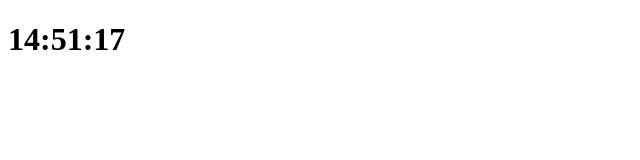
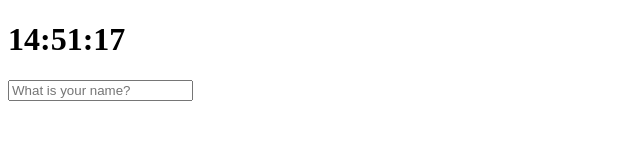
Before and after one commit to from-raw/Momotum, a plain HTML site: page index.html in a window 1280 px wide. Shown: the whole page, without its empty margins (0-640 px from the left). Drawn offline with Linux system fonts and the light colour scheme.

Commit message:
greeting 초안
input 박스가 보이는 것 수정해야 됨

```diff
--- a/index.html
+++ b/index.html
@@ -4,13 +4,24 @@
   <meta charset="UTF-8">
   <meta name="viewport" content="width=device-width, initial-scale=1.0">
   <title>Momotum</title>
+  <link ref="stylesheet" href="./style.css" >
 </head>
 <body>
+  <!-- 01) 시계 부분 -->
   <div class="js-clock">
     <h1>
       00:00:00
     </h1>
   </div>
+  <!-- 02) 이름 입력 받는 부분 -->
+  <form class="js-form form">
+    <input type="text" placeholder="What is your name?" />
+  </form>
+  <h4 class="js-greeting greetings"></h4>
+  <!-- js 파일 -->
+  <!-- 01 -->
   <script src="./js/clock.js"></script>
+  <!-- 02 -->
+  <script src="./js/greeting.js"></script>
 </body>
 </html>
--- /dev/null
+++ b/js/greeting.js
@@ -0,0 +1,33 @@
+"use strict";
+
+// querySelector는 찾은 것 중 첫 번째 것을 가지고 오고, querySelectorAll은 전부 다 가지고 온다
+const form = document.querySelector(".js-form"),
+  input = form.querySelector("input"),
+  greeting = document.querySelector(".js-greeting");
+
+// null: doesn't exist (like undefined, cannot find)
+// localStorge 이용하기
+const CURRENT_LOCALSTORAGE = "currentUserName",
+  CLASSNAME_SHOWING = "showing"; // 반복적으로 사용되기 때문에 만들어 놓은 변수
+
+function paintingGreeting(text) {
+  form.classList.remove(CLASSNAME_SHOWING);
+  greeting.classList.add(CLASSNAME_SHOWING);
+  greeting.innerText = `Hello, ${text}`;
+}
+
+function loadUserName() {
+  const currentUserName = localStorage.getItem(CURRENT_LOCALSTORAGE);
+  if(currentUserName == null) {
+    // 사용자가 존재하지 않을 때
+  } else {
+    // 사용자가 존재할 때
+    paintingGreeting(currentUserName);
+  }
+}
+
+function init() {
+  loadUserName();
+}
+
+init();
--- /dev/null
+++ b/style.css
@@ -0,0 +1,8 @@
+.form,
+.greetings {
+  display: none;
+}
+
+.showing {
+  display: block;
+}
```
